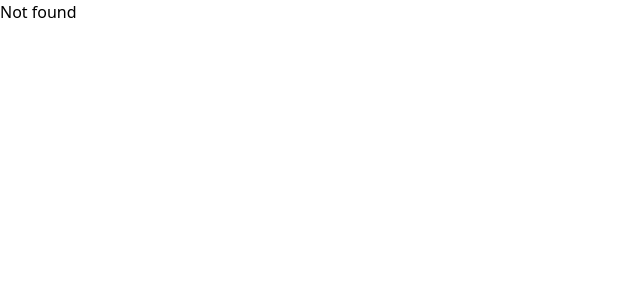
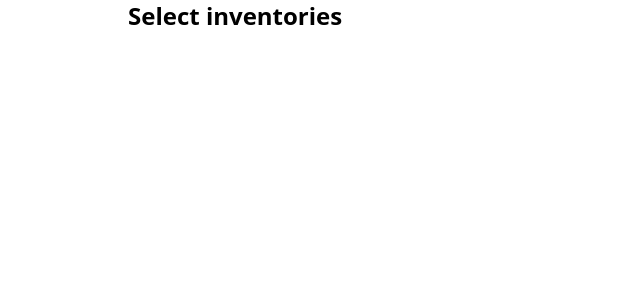
Before and after one commit to 5gada-software/cluadAItoReact, a React (Vite) app in the folder frontend/: page / in a window 1280 px wide. Shown: the top 300 px of the page, without its empty margins (0-640 px from the left). Built offline with nearby package versions, Linux system fonts and the light colour scheme.

Commit message:
update App.jsx

```diff
--- a/frontend/src/App.jsx
+++ b/frontend/src/App.jsx
@@ -1,17 +1,18 @@
 import React, { useEffect } from "react";
-import { BrowserRouter, Route, Routes} from "react-router-dom";
+import { BrowserRouter, Route, Routes } from "react-router-dom";
+import Page1 from "./pages/page1";
 
 function Pages() {
   useEffect(() => {});
   return (
     <Routes>
+      <Route path="/" element={<Page1 />} />
       <Route path="/*" element={<>Not found</>} />
     </Routes>
   );
 }
 
 function Routing() {
-
   return (
     <div>
       <Pages />
--- /dev/null
+++ b/frontend/src/components/search.jsx
@@ -0,0 +1,9 @@
+import React from "react";
+
+export default function Search({ data }) {
+  return (
+    <div>
+      <h1 className="text-2xl font-[650]"> Select inventories</h1>
+    </div>
+  );
+}
--- /dev/null
+++ b/frontend/src/pages/page1.jsx
@@ -0,0 +1,10 @@
+import React from "react";
+import Search from "../components/search";
+
+export default function Page1() {
+  return (
+    <div className="w-[95%] sm:w-[90%] lg:w-[80%] mx-auto">
+      <Search />
+    </div>
+  );
+}
```
